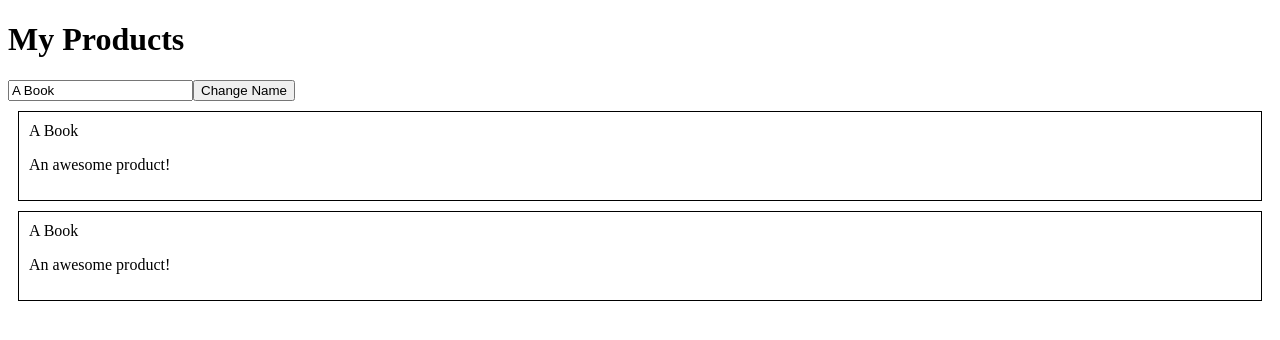
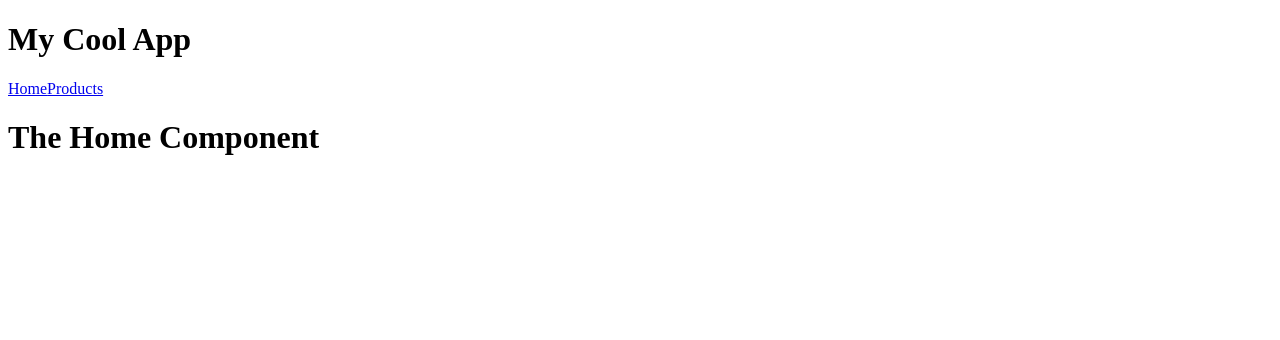
Before and after one commit to yuttasakcom/angular-sample, an Angular app: page / in a window 1280 px wide. Shown: the top 340 px of the page. Built offline with nearby package versions, Linux system fonts and the light colour scheme.

Commit message:
create angular router

```diff
--- a/src/app/app.component.html
+++ b/src/app/app.component.html
@@ -1 +1,4 @@
-<app-products></app-products>
+<h1>My Cool App</h1>
+<a routerLink="">Home</a>
+<a routerLink="products">Products</a>
+<router-outlet></router-outlet>
--- /dev/null
+++ b/src/app/home.component.ts
@@ -0,0 +1,7 @@
+import { Component } from '@angular/core'
+
+@Component({
+    template: '<h1>The Home Component</h1>'
+})
+
+export class HomeComponent { }
--- a/src/app/products.component.html
+++ b/src/app/products.component.html
@@ -1,4 +1,6 @@
 <h1>My Products</h1>
-<input *ngIf="!isDisabled" type="text" [(ngModel)]="productName">
-<button *ngIf="!isDisabled" (click)="onAddProduct()">Change Name</button>
-<app-product (productClicked)="onRemoveProduct(product)" *ngFor="let product of products" [productName]="productName"></app-product>
+<form (ngSubmit)="onAddProduct(f)" #f="ngForm">
+    <input type="text" ngModel name="productName" required>
+    <button type="submit">Add Product</button>
+</form>
+<app-product (productClicked)="onRemoveProduct(product)" *ngFor="let product of products" [productName]="product"></app-product>
--- a/src/app/products.component.ts
+++ b/src/app/products.component.ts
@@ -1,25 +1,37 @@
-import { Component } from '@angular/core'
+import { Component, OnInit, OnDestroy } from '@angular/core'
+import { ProductsService } from './products.service'
+import { Subscription } from 'rxjs'
 
 @Component({
   selector: 'app-products',
   templateUrl: './products.component.html'
 })
-export class ProductsComponent {
-  productName = 'A Book'
+export class ProductsComponent implements OnInit, OnDestroy {
   isDisabled = true
-  products = ['A Book', 'A Tree']
+  products = []
+  private productsSubscription: Subscription
 
-  constructor() {
-    setTimeout(() => {
-      this.isDisabled = false
-    }, 3000)
+  constructor(private productsService: ProductsService) { }
+
+  ngOnInit() {
+    this.isDisabled = false
+    this.products = this.productsService.getProducts()
+    this.productsSubscription = this.productsService.productsUpdated.subscribe(() => {
+      this.products = this.productsService.getProducts()
+    })
   }
 
-  onAddProduct() {
-    this.products.push(this.productName)
+  ngOnDestroy() {
+    this.productsSubscription.unsubscribe()
+  }
+
+  onAddProduct(form) {
+    if (form.valid) {
+      this.productsService.addProduct(form.value.productName)
+    }
   }
 
   onRemoveProduct(productName: string) {
-    this.products = this.products.filter(p => p !== productName)
+    this.productsService.deleteProduct(productName)
   }
 }
--- /dev/null
+++ b/src/app/products.service.ts
@@ -0,0 +1,20 @@
+import { Subject } from 'rxjs'
+
+export class ProductsService {
+    private products = ['A Book']
+    productsUpdated = new Subject()
+
+    addProduct(productName: string) {
+        this.products.push(productName)
+        this.productsUpdated.next()
+    }
+
+    getProducts() {
+        return [...this.products]
+    }
+
+    deleteProduct(productName: string) {
+        this.products = this.products.filter(p => p !== productName)
+        this.productsUpdated.next()
+    }
+}
```
Also changed, not shown: src/app/app-routing.module.ts (added, +18 -0 lines), src/app/app.module.ts (+8 -5 lines).
